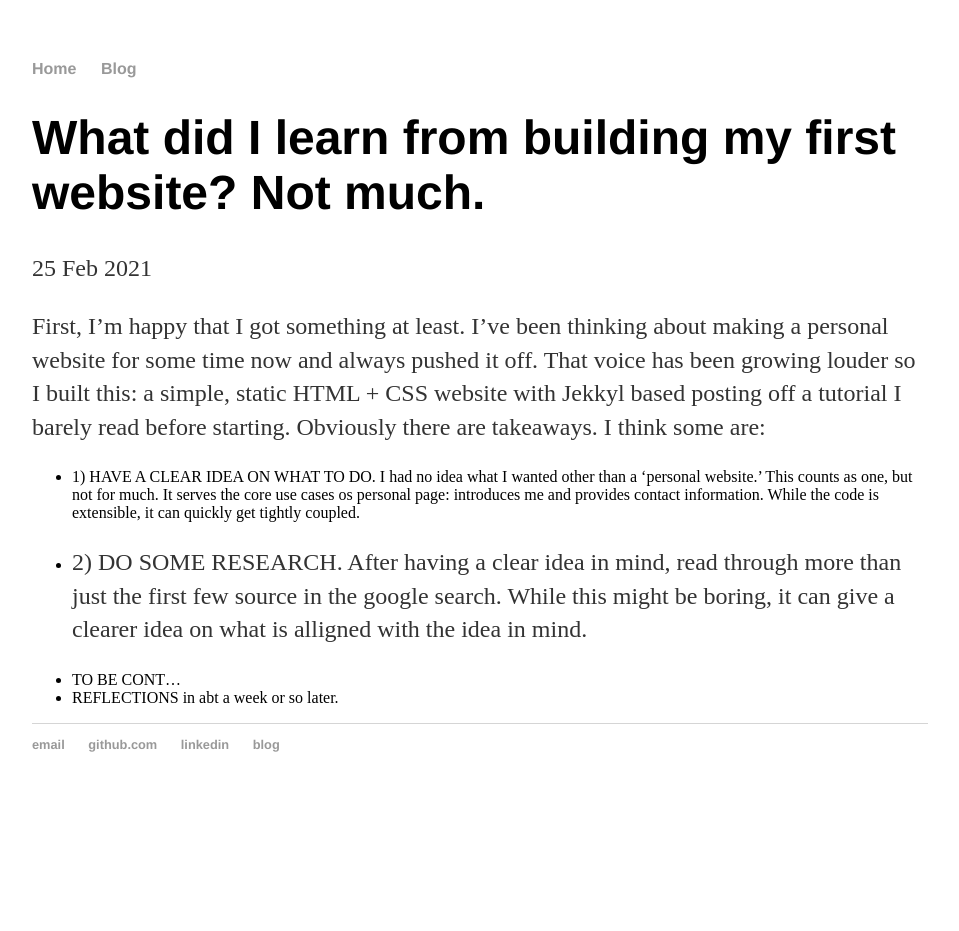
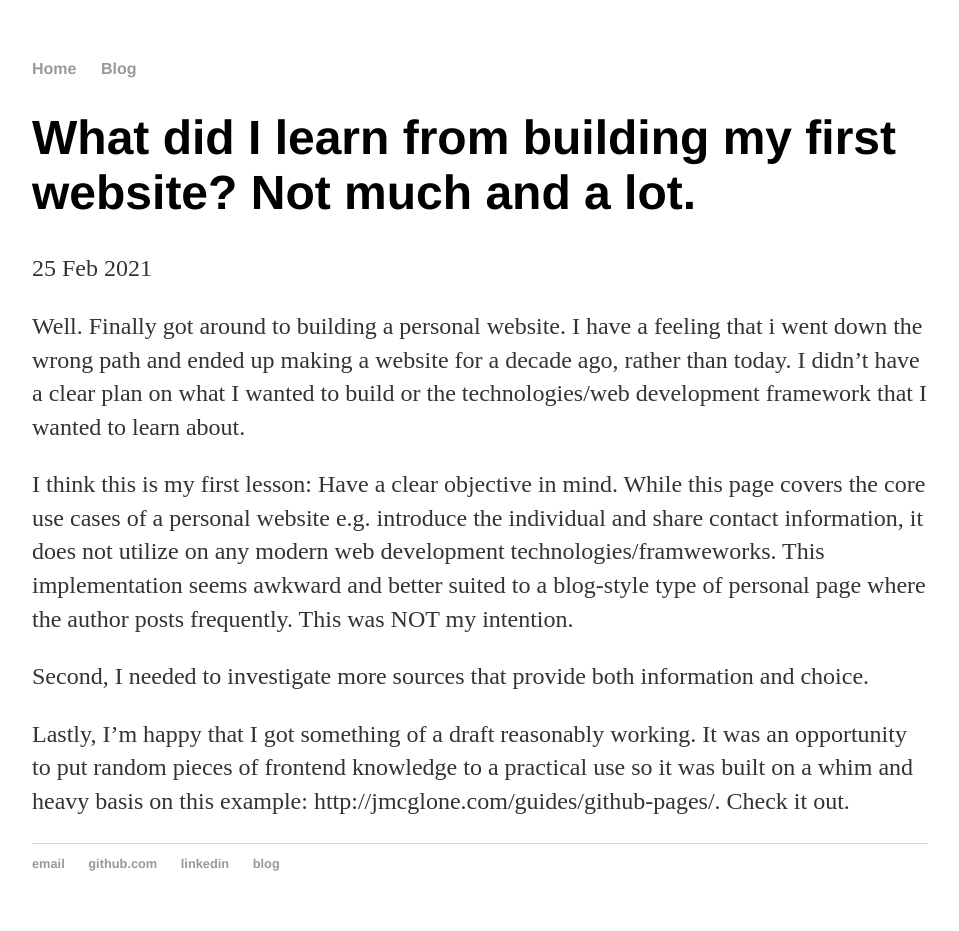
Before and after one commit to aa104/v1_porfolio_website, a Jekyll site: the page built from _posts/2021-02-25-lessons-learned.md, in a window 1280 px wide. Shown: the whole page, without its empty margins (160-1119 px from the left). Built offline with Jekyll 4.4.1, drawn with Linux system fonts in a browser that asks for light colours; before the commit the page ends 900 px from its top, so only the background shows below that.

Commit message:
ready player1

```diff
--- a/_posts/2021-02-25-lessons-learned.md
+++ b/_posts/2021-02-25-lessons-learned.md
@@ -1,12 +1,15 @@
 ---
 layout: post
-title: "What did I learn from building my first website? Not much."
+title: "What did I learn from building my first website? Not much and a lot."
 date: 2021-02-25
 ---
 
-First, I'm happy that I got something at least. I've been thinking about making a personal website for some time now and always pushed it off. That voice has been growing louder so I built this: a simple, static HTML + CSS website with Jekkyl based posting off a tutorial I barely read before starting. Obviously there are takeaways. I think some are:
-- 1) HAVE A CLEAR IDEA ON WHAT TO DO. I had no idea what I wanted other than a 'personal website.' This counts as one, but not for much. It serves the core use cases os personal page: introduces me and provides contact information. While the code is extensible, it can quickly get tightly coupled.
-- 2) DO SOME RESEARCH. After having a clear idea in mind, read through more than just the first few source in the google search. While this might be boring, it can give a clearer idea on what is alligned with the idea in mind.
 
-- TO BE CONT...
-- REFLECTIONS in abt a week or so later.
+Well. Finally got around to building a personal website. I have a feeling that i went down the wrong path and ended up making a website for a decade ago, rather than today. I didn't have a clear plan on what I wanted to build or the technologies/web development framework that I wanted to learn about.
+
+I think this is my first lesson: Have a clear objective in mind. While this page covers the core use cases of a personal website e.g. introduce the individual and share contact information, it does not utilize on any modern web development technologies/framweworks. This implementation seems awkward and better suited to a blog-style type of personal page where the author posts frequently. This was NOT my intention.
+
+Second, I needed to investigate more sources that provide both  information and choice.
+
+Lastly, I'm happy that I got something of a draft reasonably working. It was an opportunity to put random pieces of frontend knowledge to a practical use so it was built on a whim and heavy basis on this example:
+http://jmcglone.com/guides/github-pages/. Check it out.
```
Also changed, not shown: _posts/2021-02-24-test-blog-post.md (deleted, +0 -7 lines).
